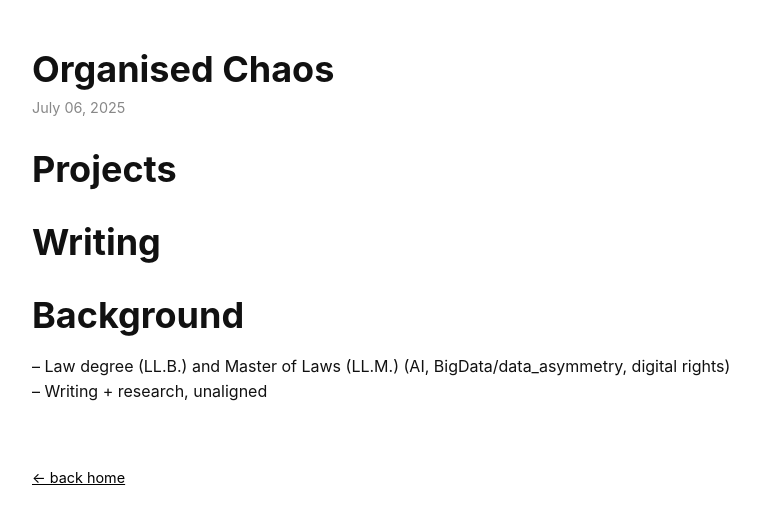
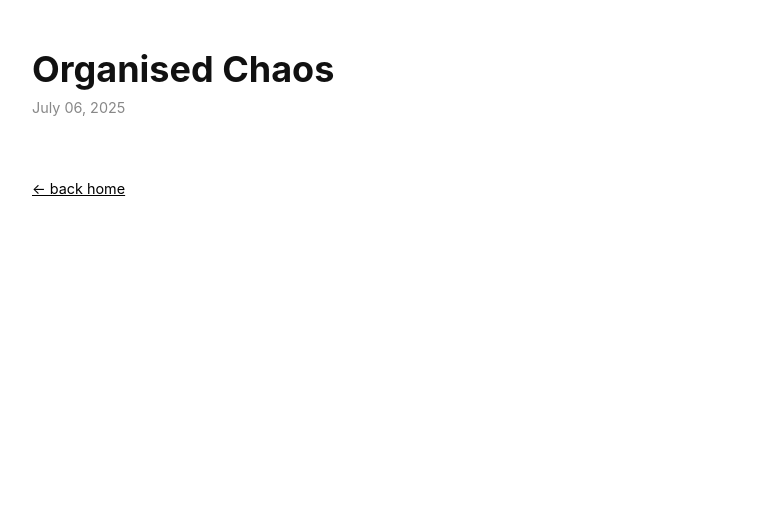
Before and after one commit to andreeabogdanovici/andreeabogdanovici.github.io, a Jekyll site: the page built from _posts/2025-07-06-first.md, in a window 1280 px wide. Shown: the top 524 px of the page, without its empty margins (258-1018 px from the left). Built offline with Jekyll 4.4.1, drawn with Linux system fonts in a browser that asks for light colours.

Commit message:
Update 2025-07-06-first.md

```diff
--- a/_posts/2025-07-06-first.md
+++ b/_posts/2025-07-06-first.md
@@ -2,11 +2,3 @@
 layout: post
 title: "Organised Chaos"
 ---
-# Projects
-
-# Writing
-
-# Background
-
-– Law degree (LL.B.) and Master of Laws (LL.M.) (AI, BigData/data_asymmetry, digital rights)
-– Writing + research, unaligned
```
